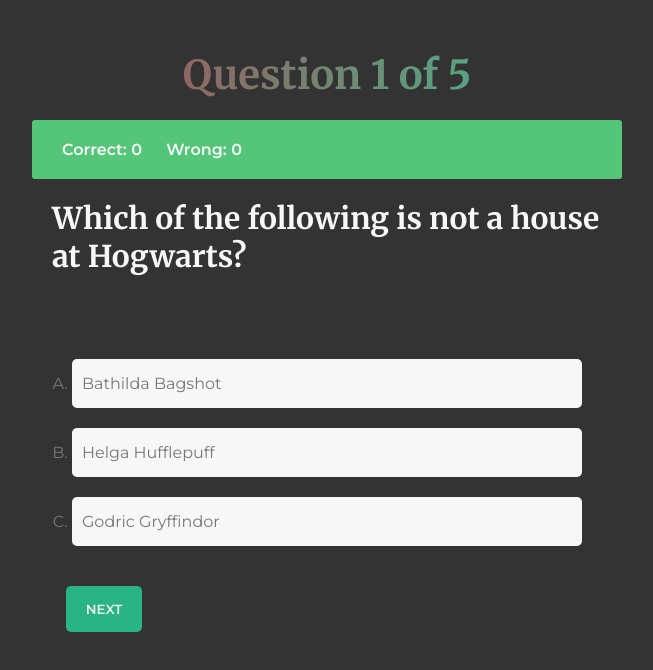
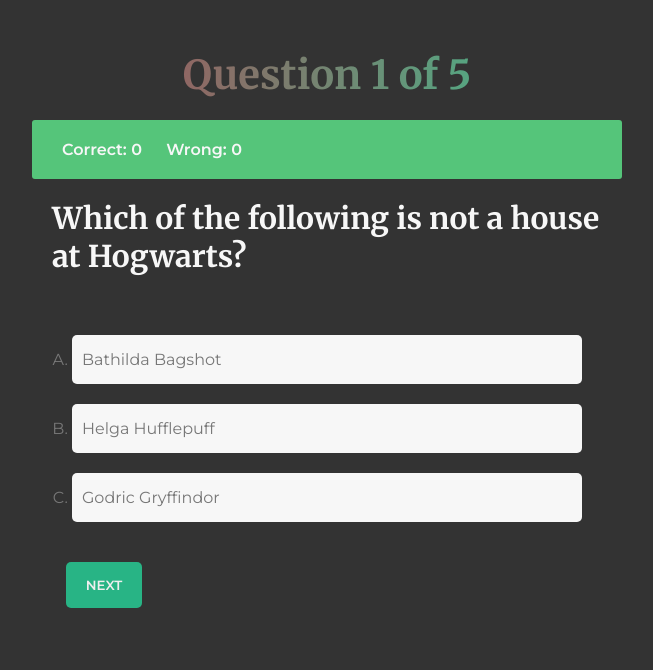
Before and after one commit to adeolaidowu/responsive-quiz-game, a plain HTML site: page index.html in a window 1280 px wide. Both pictures are taken after a click on the button "PLAY GAME". Shown: the whole page, without its empty margins (313-966 px from the left). Drawn offline with Linux system fonts and the light colour scheme.

```diff
--- a/styles/style.css
+++ b/styles/style.css
@@ -143,7 +143,7 @@ h6 {
 .question {
   font-size: 3rem;
   margin-bottom: 2rem;
-  height: 10rem;
+  min-height: 4rem;
 }
 
 .error-msg {
```
